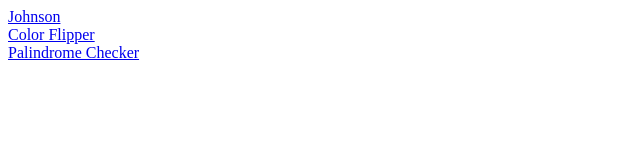
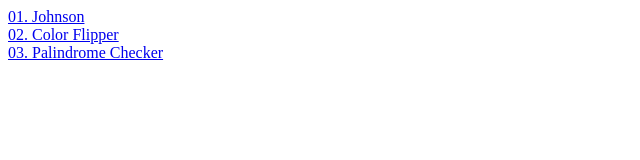
Before and after one commit to mahidul-islam-v/tempo, a plain HTML site: page index.html in a window 1280 px wide. Shown: the whole page, without its empty margins (0-640 px from the left). Drawn offline with Linux system fonts and the light colour scheme.

Commit message:
Update index.html

```diff
--- a/index.html
+++ b/index.html
@@ -6,8 +6,8 @@
     <title>Document</title>
 </head>
 <body>
-    <a href="Projects/JS/Simple/01. Johnson/index.html"> Johnson</a><br>
-    <a href="Projects/JS/Simple/02. Drippin' Game/index.html"> Color Flipper</a><br>
-    <a href="Projects/JS/Simple/03. Pal' In D Rome/index.html">Palindrome Checker</a><br>
+    <a href="Projects/JS/Simple/01. Johnson/index.html">01. Johnson</a><br>
+    <a href="Projects/JS/Simple/02. Drippin' Game/index.html">02. Color Flipper</a><br>
+    <a href="Projects/JS/Simple/03. Pal' In D Rome/index.html">03. Palindrome Checker</a><br>
 </body>
 </html>
```
